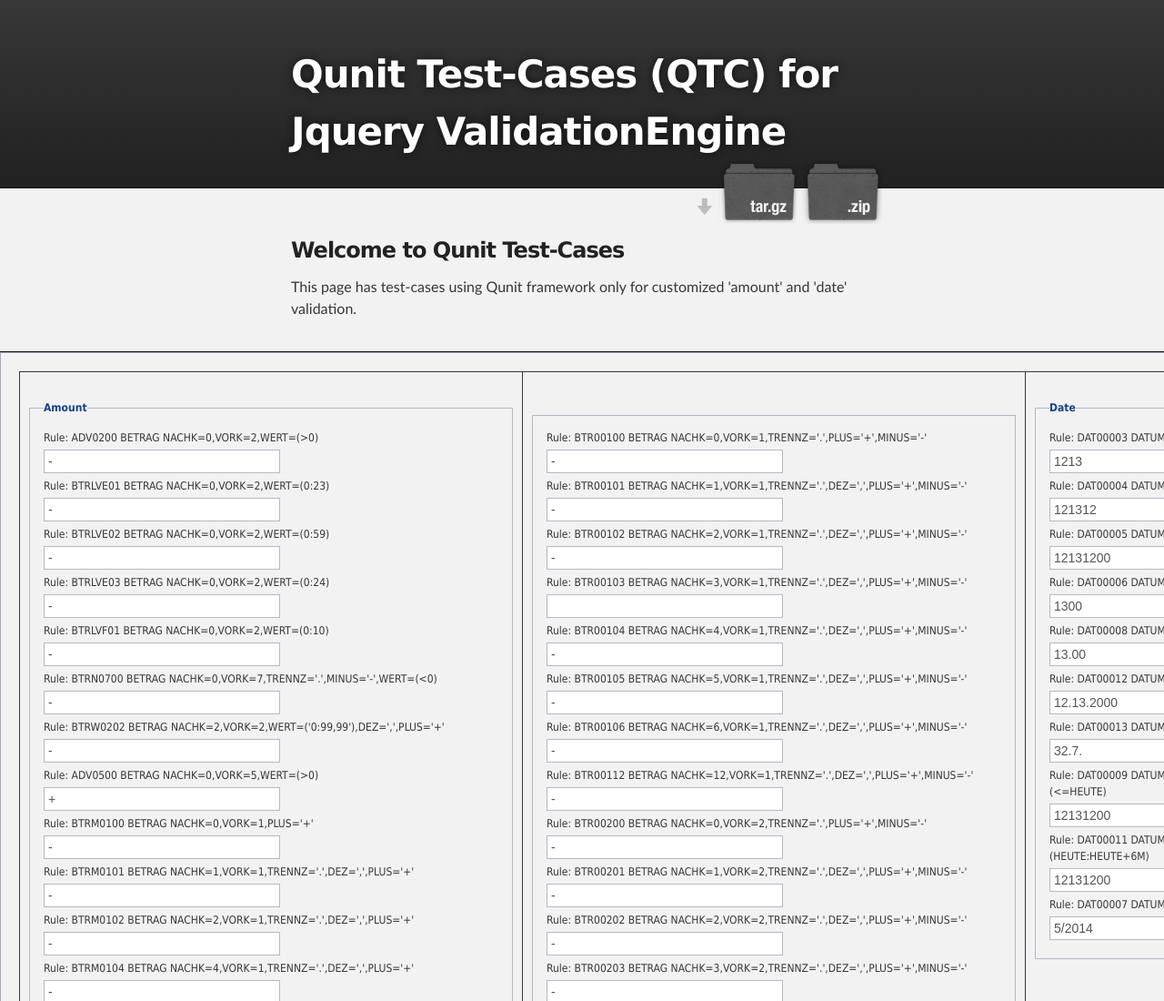
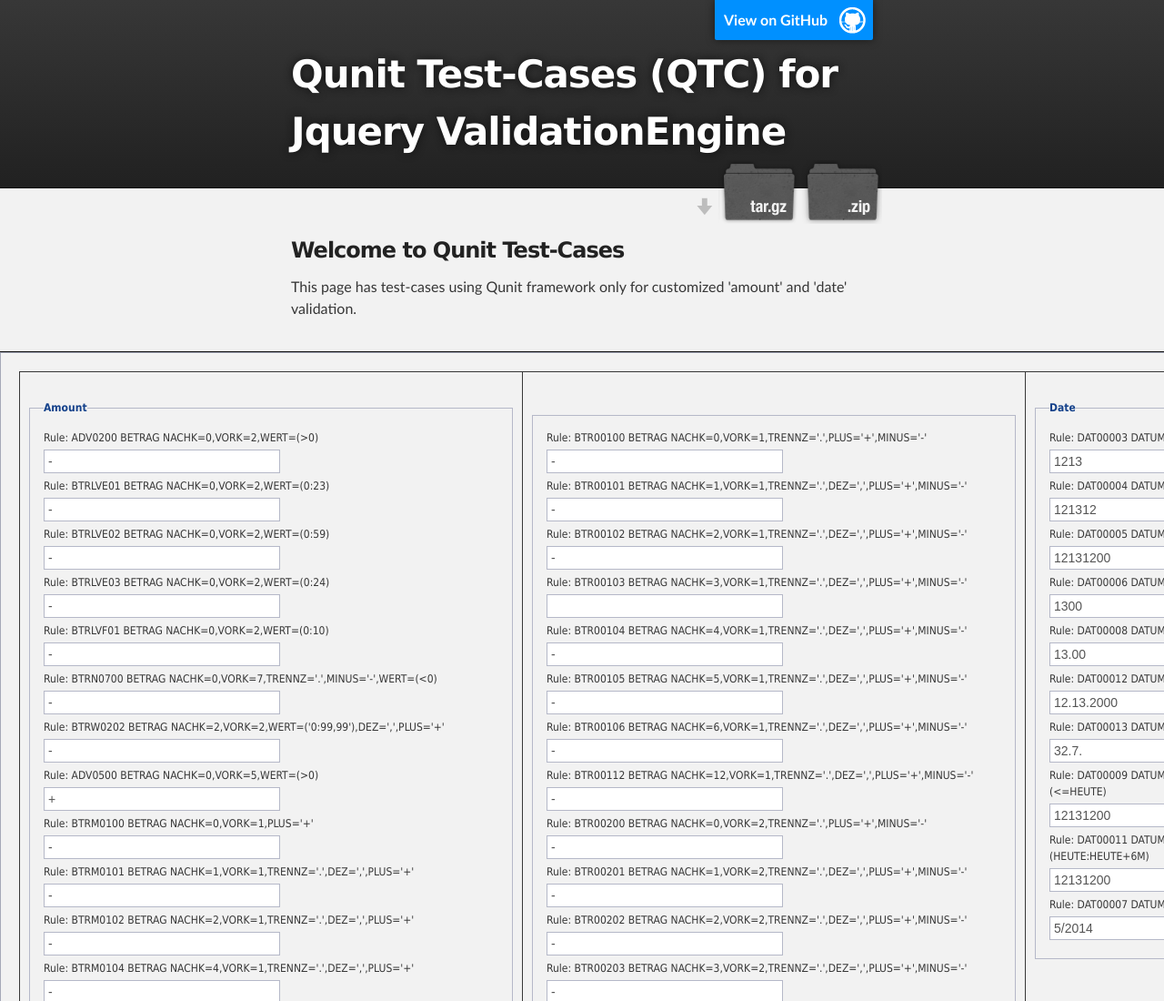
Before and after one commit to chinnawip/qtc, a plain HTML site: page index.html in a window 1280 px wide. Shown: the top 1100 px of the page at 91% size. Drawn offline with nearby package versions, Linux system fonts and the light colour scheme.

Commit message:
Update index.html

```diff
--- a/index.html
+++ b/index.html
@@ -55,7 +55,7 @@
     <!-- HEADER -->
     <div id="header_wrap" class="outer">
         <header class="inner">
-          <!--a id="forkme_banner" href="https://github.com/chinnawip/qtc">View on GitHub</a-->
+          <a id="forkme_banner" href="https://github.com/chinnawip/qtc">View on GitHub</a>
 
           <h1 id="project_title">Qunit Test-Cases (QTC) for Jquery ValidationEngine</h1>
           <!--h2 id="project_tagline">Qunit Te</h2-->
```
